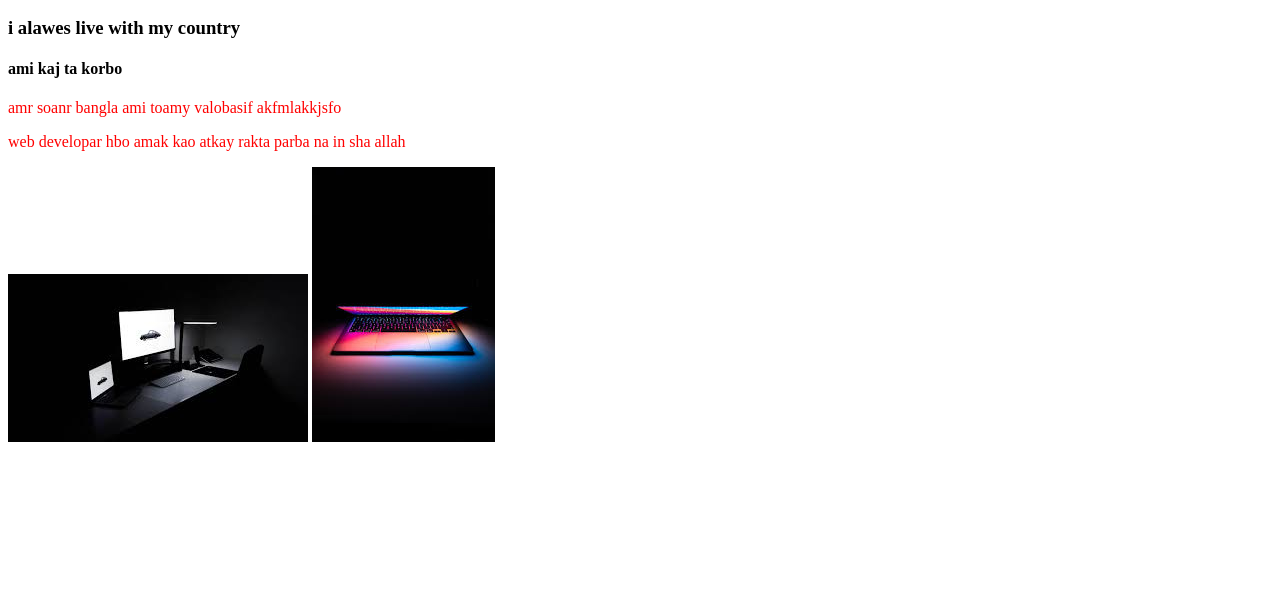
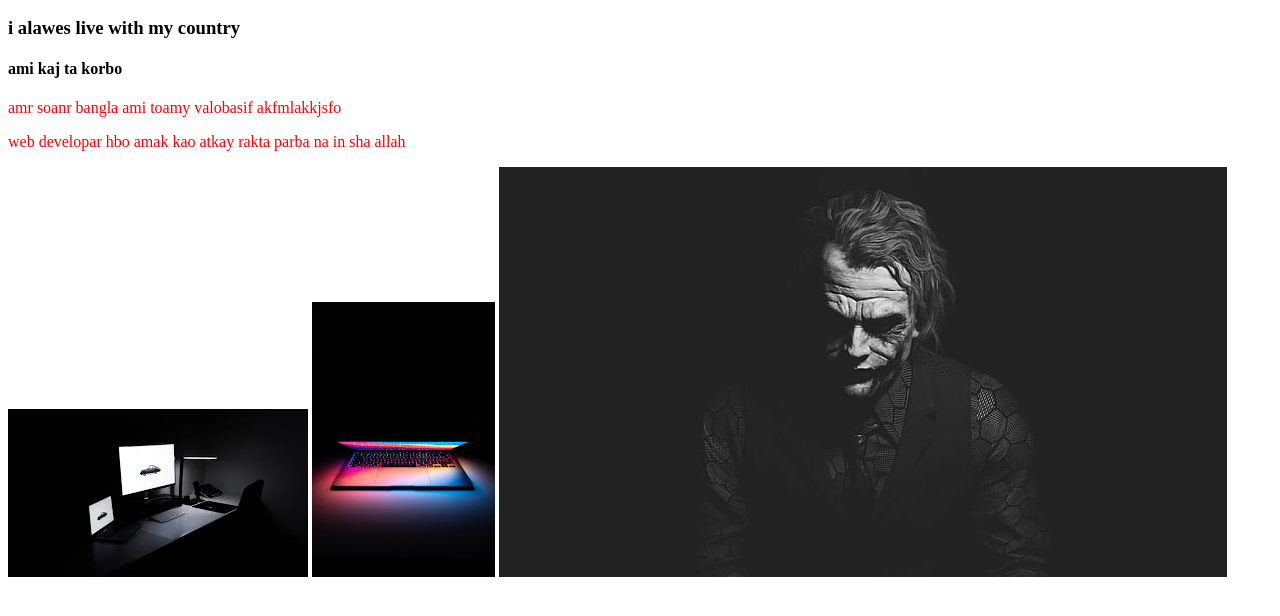
Before and after one commit to abusayeds/my-second-repo, a plain HTML site: page index.html in a window 1280 px wide. Shown: the part 110-726 px from the top of the page. Drawn offline with Linux system fonts and the light colour scheme.

Commit message:
addade 1 jpg

```diff
--- a/index.html
+++ b/index.html
@@ -4,7 +4,7 @@
     <meta charset="UTF-8">
     <meta http-equiv="X-UA-Compatible" content="IE=edge">
     <meta name="viewport" content="width=device-width, initial-scale=1.0">
-    <title>My First Github Repo</title>
+    <title>My scound Github Repo</title>
     <link rel="stylesheet" href="style.css">
 </head>
 <body>
@@ -16,5 +16,6 @@
     <p>web developar hbo amak kao atkay rakta parba na in sha allah</p>
     <img src="laptop 1.jfif" alt="">
     <img src="laptop 2.jfif" alt="">
+    <img src="1.jpg" alt="">
 </body>
 </html>
```
